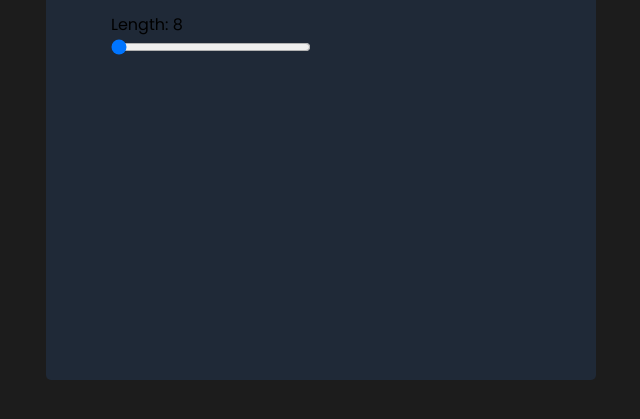
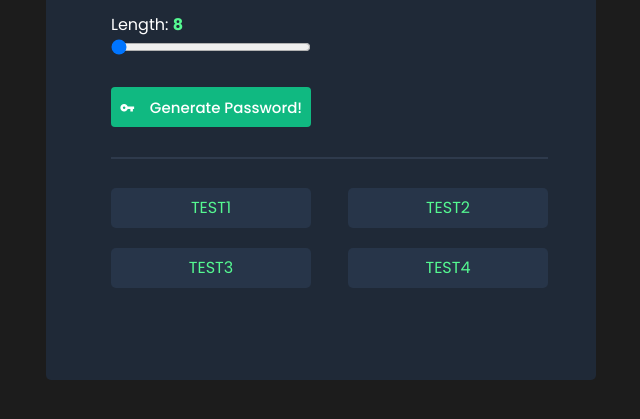
Before and after one commit to Am096/password-generator, a plain HTML site: page index.html in a window 1280 px wide. Shown: the part 295-714 px from the top of the page, without its empty margins (319-959 px from the left). Drawn offline with nearby package versions, Linux system fonts and the light colour scheme; a web font is replaced by a local one.

Commit message:
Done with Design

```diff
--- a/index.html
+++ b/index.html
@@ -1,34 +1,65 @@
 <!DOCTYPE html>
 <html lang="en">
   <head>
-    <meta charset="UTF-8">
-    <meta name="viewport" content="width=device-width, initial-scale=1.0">
+    <meta charset="UTF-8" />
+    <meta name="viewport" content="width=device-width, initial-scale=1.0" />
     <title>Password Generator</title>
 
-    <link rel="stylesheet" href="style.css">
+    <link rel="stylesheet" href="style.css" />
     <script defer src="index.js"></script>
-    <link rel="preconnect" href="https://fonts.googleapis.com">
-    <link rel="preconnect" href="https://fonts.gstatic.com" crossorigin>
-    <link href="https://fonts.googleapis.com/css2?family=Comfortaa:wght@300;400;500;600;700&family=Poppins:wght@100;200;300;400;500;600;700;800;900&family=Questrial&family=Roboto:wght@100;300;400;500;700;900&family=Tektur:wght@400;500;700;800;900&display=swap" rel="stylesheet">
-
+    <link rel="preconnect" href="https://fonts.googleapis.com" />
+    <link rel="preconnect" href="https://fonts.gstatic.com" crossorigin />
+    <link
+      href="https://fonts.googleapis.com/css2?family=Comfortaa:wght@300;400;500;600;700&family=Poppins:wght@100;200;300;400;500;600;700;800;900&family=Questrial&family=Roboto:wght@100;300;400;500;700;900&family=Tektur:wght@400;500;700;800;900&display=swap"
+      rel="stylesheet"
+    />
+    <link
+      href="https://cdn.jsdelivr.net/npm/remixicon@3.6.0/fonts/remixicon.css"
+      rel="stylesheet"
+    />
   </head>
   <body>
     <div id="container">
       <div id="upper">
         <div id="header">
-                <H1>Genrate a <br>
-                 <span id="colored-header">random Password</span></H1>
+          <h1>
+            Genrate a <br />
+            <span id="colored-header">random Password</span>
+          </h1>
           <p>Never use an insecure password again.</p>
         </div>
 
         <div id="slider">
           <p id="sliderValue">Length: <span id="colored-slider">8</span></p>
-                <input type="range" id="rangeSlider" min="8" max="12" value="8">
+          <input type="range" id="rangeSlider" min="8" max="12" value="8" />
         </div>
+
+        <div id="generate-btn">
+          <button>
+            <span><i class="ri-key-fill"></i>Generate Password!</span>
+          </button>
+        </div>
+
+        <div id="line"></div>
       </div>
 
       <div id="lower">
-
+        <div id="upper-pass-boxes">
+          <div class="pass-boxes" id="generated-password-one">
+            <p id="passwordOne">TEST1</p>
+          </div>
+          <div class="pass-boxes" id="generated-password-two">
+            <p id="passwordTwo">TEST2</p>
+          </div>
+        </div>
+        <div id="lower-pass-boxes">
+          <div class="pass-boxes" id="generated-password-three">
+            <p id="passwordThree">TEST3</p>
+          </div>
+          <div class="pass-boxes" id="generated-password-four">
+            <p id="passwordFour">TEST4</p>
+          </div>
+        </div>
       </div>
     </div>
   </body>
--- a/style.css
+++ b/style.css
@@ -5,7 +5,8 @@
     font-family: 'Poppins', sans-serif;
 }
 
-html, body {
+html,
+body {
     width: 100%;
     height: 100%;
     background-color: #1C1C1C;
@@ -31,7 +32,10 @@ html, body {
     /* align-items: start; */
     padding-left: 65px;
     padding-top: 50px;
+
 }
+
+
 #header {
     padding-bottom: 15px;
 }
@@ -41,6 +45,7 @@ html, body {
     font-size: 30px;
     font-weight: bold;
 }
+
 #header p {
     color: #FFFFFF;
     font-size: 18px;
@@ -52,6 +57,88 @@ html, body {
 }
 
 input[type="range"] {
-    width : 200px;
+    width: 200px;
+    cursor: pointer;
+}
+
+#slider {
+    padding-bottom: 25px;
+}
+
+#slider p {
+    color: #FFFFFF;
+}
+
+#colored-slider {
+    color: #55F991;
+    font-weight: bold;
+}
+
+#generate-btn button {
+    width: 200px;
+    height: 40px;
+    font-size: 15px;
+    font-weight: 500;
+    background-color: #10B981;
+    color: #FFFFFF;
+    border: none;
+    border-radius: 4px;
+}
+
+#generate-btn button:hover {
+    font-size: 15px;
+    font-weight: 500;
+    background-color: #FFFFFF;
+    color: #10B981;
+    cursor: pointer;
+}
+
+.ri-key-fill {
+    padding-right: 15px;
+}
+
+#line {
+    width: 90%;
+    height: 2px;
+    background-color: rgb(46, 58, 76);
+    margin-top: 30px;
+}
+
+#lower {
+    width: 100%;
+    height: 35%;
+    padding-left: 65px;
+    display: flex;
+    flex-direction: column;
+    gap: 20px;
+    margin-left: auto;
+    margin-right: auto;
+}
+
+.pass-boxes {
+    width: 200px;
+    height: 40px;
+    background-color: #273549;
+    color: #55F991;
+    border-radius: 5px;
+    display: flex;
+    justify-content: center;
+    align-items: center;
+}
+
+#upper-pass-boxes {
+    display: flex;
 
 }
+
+#generated-password-one {
+    margin-right: 37px;
+}
+
+#lower-pass-boxes {
+    display: flex;
+}
+
+#generated-password-three {
+    margin-right: 37px;
+}
```
Lines whose indentation alone changed are shown as unchanged.
